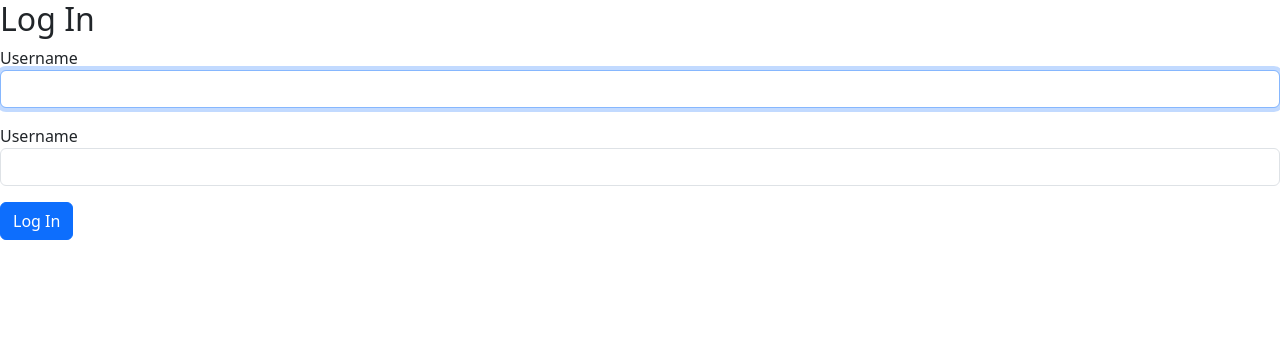
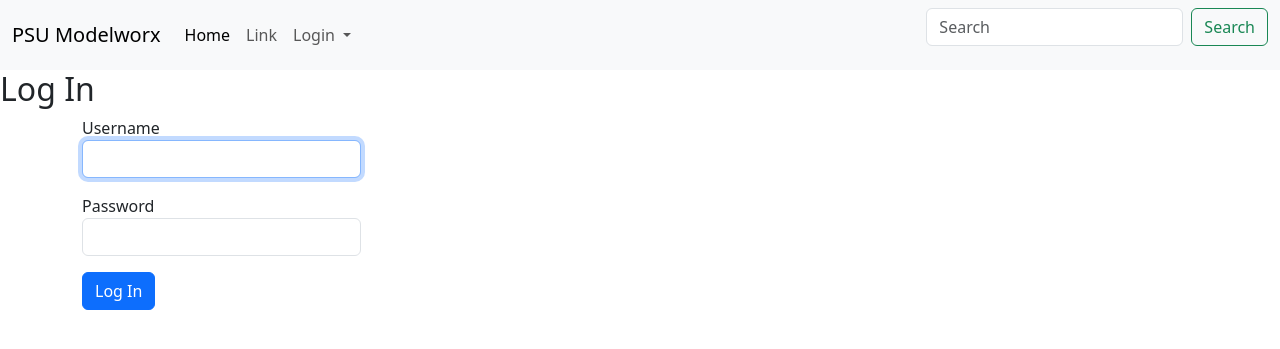
Before and after one commit to psu-modelworx/sweng-capstone-project, a Django app: page /accounts/login/ in a window 1280 px wide. Shown: the top 349 px of the page. Run offline with Django 5.2, Linux system fonts and the light colour scheme.

Commit message:
Added navbar template that can be included on every page.  It includes a lot of base filler content, but it does now have a login form as a dropdown

```diff
--- /dev/null
+++ b/proj/templates/base/navbar.html
@@ -0,0 +1,54 @@
+<nav class="navbar navbar-expand-lg bg-body-tertiary">
+  <div class="container-fluid">
+    <a class="navbar-brand" href="#">PSU Modelworx</a>
+    <button class="navbar-toggler" type="button" data-bs-toggle="collapse" data-bs-target="#navbarSupportedContent" aria-controls="navbarSupportedContent" aria-expanded="false" aria-label="Toggle navigation">
+      <span class="navbar-toggler-icon"></span>
+    </button>
+    <div class="collapse navbar-collapse" id="navbarSupportedContent">
+      <ul class="navbar-nav me-auto mb-2 mb-lg-0">
+        <li class="nav-item">
+          <a class="nav-link active" aria-current="page" href="#">Home</a>
+        </li>
+        <li class="nav-item">
+          <a class="nav-link" href="#">Link</a>
+        </li>
+
+        <li class="nav-item dropdown">
+            <a class="nav-link dropdown-toggle" href="#" role="button" data-bs-toggle="dropdown" aria-expanded="false">
+                Login
+            </a>
+            <div class="dropdown-menu">
+              <form class="px-4 py-3" action="/accounts/login/" method="post">
+                {% csrf_token %}
+                <div class="mb-3">
+                  <label for="id_username" class="form-label">Username</label>
+                  <input type="text" class="form-control" id="id_username" name="username" placeholder="my_user" required autocomplete="username">
+                </div>
+                <div class="mb-3">
+                  <label for="id_password" class="form-label">Password</label>
+                  <input type="password" class="form-control" id="id_password" name="password" placeholder="its a secret" required autocomplete="current-password">
+                </div>
+                <div class="mb-3">
+                  <div class="form-check">
+                    <input type="checkbox" class="form-check-input" id="dropdownCheck">
+                    <label class="form-check-label" for="dropdownCheck">
+                      Remember me
+                    </label>
+                  </div>
+                </div>
+                <button type="submit" class="btn btn-primary">Sign in</button>
+              </form>
+              <div class="dropdown-divider"></div>
+              <a class="dropdown-item" href="#">New around here? Sign up</a>
+              <a class="dropdown-item" href="#">Forgot password?</a>
+            </div>
+
+        </li>
+      </ul>
+      <form class="d-flex" role="search">
+        <input class="form-control me-2" type="search" placeholder="Search" aria-label="Search"/>
+        <button class="btn btn-outline-success" type="submit">Search</button>
+      </form>
+    </div>
+  </div>
+</nav>
--- a/proj/templates/registration/login.html
+++ b/proj/templates/registration/login.html
@@ -1,19 +1,23 @@
 {% include "base/header.html" %}
 
+{% include "base/navbar.html" %}
+
+
 <h2>Log In</h2>
-
+<div class="container">
     <form method="post">
         {% csrf_token %}
-    <div
-    <div class="mb-3">
+
+        <div class="col-md-3 mb-3">
             <label for="id_username">Username</label>
             <input type="text" class="form-control" name="username" autofocus autocapitalize="none" autocomplete="username" maxlength="150" required id="id_username">
         </div>
-    <div class="mb-3">
-        <label for="id_password">Username</label>
+        <div class="col-md-3 mb-3">
+            <label for="id_password">Password</label>
             <input type="password" class="form-control" name="password" autocomplete="current-password" maxlength="150" required id="id_password">
         </div>
         <button type="submit" class="btn btn-primary">Log In</button>
     </form>
+</div>
 
 {% include "base/footer.html" %}
```
Lines whose indentation alone changed are shown as unchanged.
